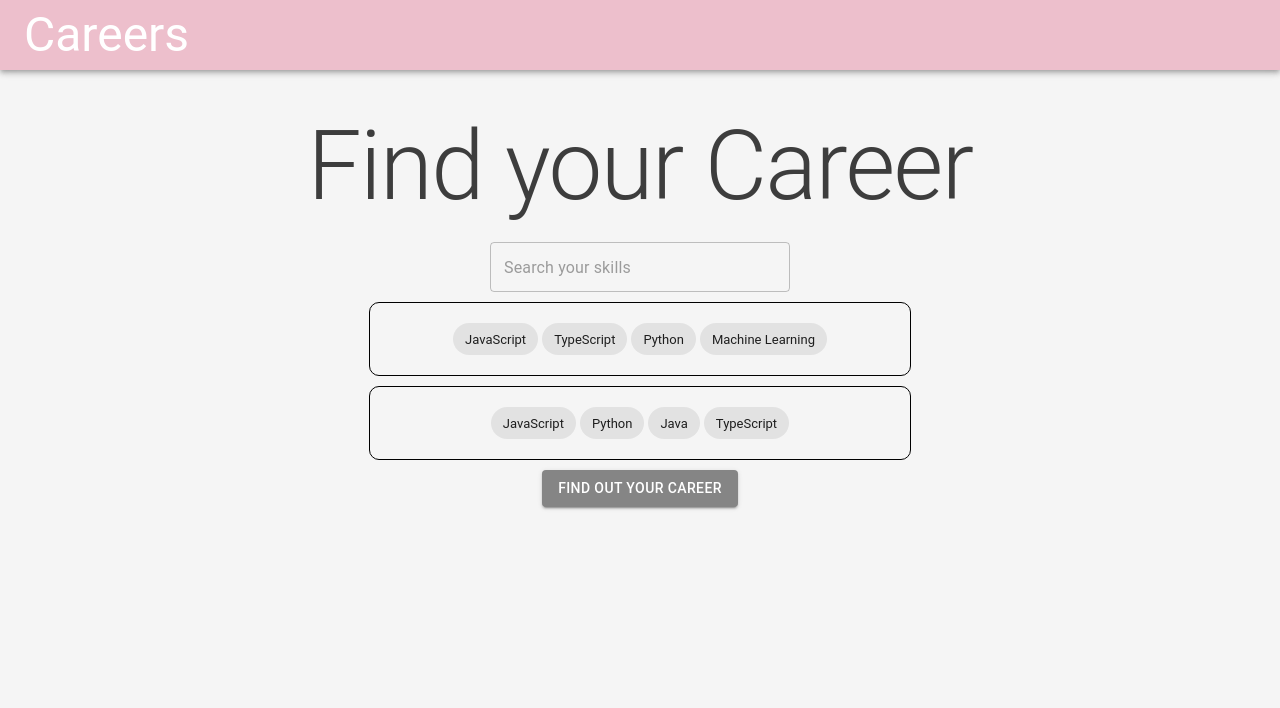
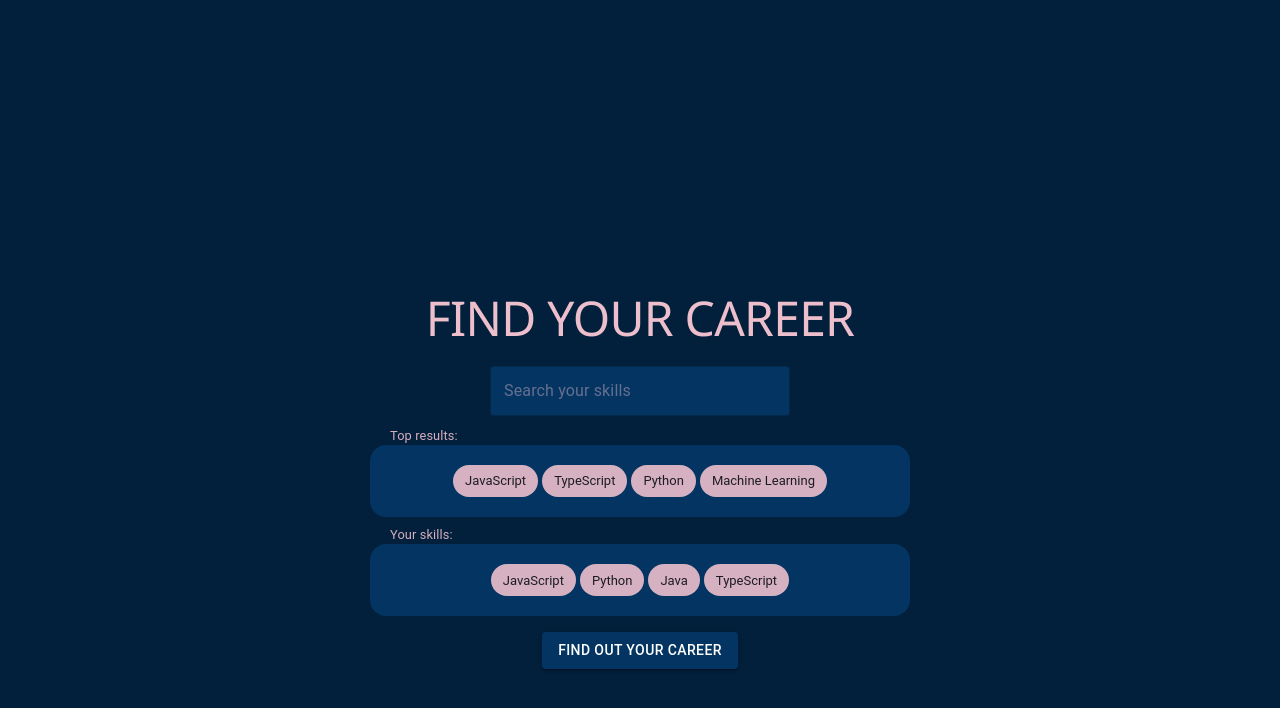
Before and after one commit to MatteoCati/OxfordHack2022, a React (Create React App) app in the folder frontend/: page / in a window 1280 px wide. Shown: the top 708 px of the page. Built offline with nearby package versions, Linux system fonts and the light colour scheme; data requests are answered from the project's data file.

Commit message:
CSS changes to the home page

```diff
--- a/frontend/package.json
+++ b/frontend/package.json
@@ -5,6 +5,7 @@
   "dependencies": {
     "@emotion/react": "^11.10.5",
     "@emotion/styled": "^11.10.5",
+    "@mui/icons-material": "^5.10.9",
     "@mui/material": "^5.10.13",
     "@testing-library/jest-dom": "^5.16.5",
     "@testing-library/react": "^13.4.0",
@@ -19,8 +20,8 @@
     "react-chartjs-2": "^4.3.1",
     "react-circular-progressbar": "^2.1.0",
     "react-dom": "^18.2.0",
+    "react-flow-renderer": "^10.3.17",
     "react-move": "^6.5.0",
-    "react-flow-renderer": "^10.3.17",
     "react-router-dom": "^6.4.3",
     "react-scripts": "5.0.1",
     "react-wordcloud": "^1.2.7",
--- a/frontend/src/App.css
+++ b/frontend/src/App.css
@@ -2,6 +2,7 @@
   display: flex;
   align-items: center;
   flex-direction: column;
-  background-color: #F5F5F5;
+  background-color: #021F3B;
   min-height: 100vh;
+  font-family: 'Segoe UI' !important;
 }
--- a/frontend/src/App.tsx
+++ b/frontend/src/App.tsx
@@ -7,23 +7,31 @@ import {useState} from "react";
 import "./App.css"
 import {AppBar, Link, Toolbar} from "@mui/material";
 import config from "./config";
+import { Page } from "./common";
+import ArrowBackIosIcon from '@mui/icons-material/ArrowBackIos';
 
 
 function App() {
   const [selectedSkills, setSelectedSkills] = useState<string[]>(["JavaScript", "Python", "Java", "TypeScript"])
+  const [currentPage, setCurrentPage] = useState<Page>(0)
+
   return (
     <div className="App">
-        <AppBar position="static" sx={{backgroundColor: config.COLORS.PRIMARY,}}>
-            <Toolbar variant="dense" sx={{height: "70px", display: "flex", alignContent: "center"}}>
-                <Link variant="h3" color="inherit" href={"/"} sx={{textDecoration: "none"}}>
-                    Careers
-                </Link>
-            </Toolbar>
+        <AppBar position="sticky" sx={{backgroundColor: "transparent", boxShadow: "none"}}>
+            <Link
+              variant="h3"
+              color="inherit"
+              href={currentPage == 1 ? "/" : "/graph" }
+              sx={{textDecoration: "none"}}
+              display={currentPage == 0 ? "none" : undefined}
+            >
+                <ArrowBackIosIcon sx={{color: config.COLORS.PRIMARY, margin: "1rem", width: "2rem", height: "2rem"}}/>
+            </Link>
         </AppBar>
       <Routes>
-        <Route path="/" element={ <HomePage selectedSkills={selectedSkills} setSelectedSkills={setSelectedSkills}/> } />
-        <Route path="/graph" element={ <GraphPage /> } />
-        <Route path= "/role/:roleId" element={ <RolePage selectedSkills={selectedSkills}/> } />
+        <Route path="/" element={ <HomePage selectedSkills={selectedSkills} setSelectedSkills={setSelectedSkills} setCurrentPage={setCurrentPage}/> } />
+        <Route path="/graph" element={ <GraphPage setCurrentPage={setCurrentPage}/> } />
+        <Route path= "/role/:roleId" element={ <RolePage selectedSkills={selectedSkills} setCurrentPage={setCurrentPage}/> } />
       </Routes>
     </div>
   )
--- a/frontend/src/GraphPage.tsx
+++ b/frontend/src/GraphPage.tsx
@@ -1,11 +1,13 @@
 import CategoryButton from './components/CategoryButton';
 import config from "./config"
-import { useEffect, useState } from "react";
-import { ICategory } from './common';
+import { FC, useEffect, useState } from "react";
+import { ICategory, Page } from './common';
 
-// need a list of categories that we will get from the request and pass a category to a custom button object
+interface GraphPageProps {
+    setCurrentPage: (page: number) => void,
+}
 
-function GraphPage() {
+const GraphPage: FC<GraphPageProps> = ({setCurrentPage}) => {
     const [categories, setCategories] = useState<ICategory[]>([])
     const coordinates = [
         ["10%", "45%"], //small
@@ -18,6 +20,7 @@ function GraphPage() {
     let counter = 6
 
     useEffect(() => {
+        setCurrentPage(Page.GRAPH)
         fetch(config.BACKEND_BASE_URL + "/categories")
             .then(jsonData => jsonData.json())
             .then((data: ICategory[]) => {
@@ -28,7 +31,6 @@ function GraphPage() {
 
     return (
       <div>
-        <h1>This is the graph page</h1>
         {categories.map(category => {
             counter -= 1;
             return (<CategoryButton
--- a/frontend/src/HomePage.css
+++ b/frontend/src/HomePage.css
@@ -10,3 +10,26 @@
 .title {
     color: #586F6B;
 }
+
+.header-style {
+    font-size: 3rem !important;
+    font-family: 'Segoe UI' !important;
+    text-transform: capitalize;
+    font-weight: 400 !important;
+    height: 40%;
+}
+
+.button-container {
+    display: flex;
+    min-height: 10rem;
+    align-items: flex-start;
+    padding: 0.5rem;
+}
+
+.little-text {
+    font-size: 0.8rem !important;
+    width: 500px;
+    padding: 0 1rem;
+    margin: 0;
+    opacity: 90%;
+}
--- a/frontend/src/HomePage.tsx
+++ b/frontend/src/HomePage.tsx
@@ -4,6 +4,7 @@ import SkillsBlock from "./SkillsBlock";
 import {Typography, OutlinedInput, Button, Box} from "@mui/material"
 import "./HomePage.css"
 import { Link } from "react-router-dom";
+import { Page } from "./common";
 
 interface SkillsFetch {
     top_skills: string[]
@@ -13,9 +14,11 @@ interface SkillsFetch {
 interface HomePageProps {
     selectedSkills: string[];
     setSelectedSkills: (newSkills: string[]) => void,
+    setCurrentPage: (page: number) => void,
 }
 
-const HomePage: FC<HomePageProps> = ({selectedSkills, setSelectedSkills}) => {
+const HomePage: FC<HomePageProps> = ({selectedSkills, setSelectedSkills, setCurrentPage}) => {
+
     const [search, setSearch] = useState<string>('')
     const [skills, setSkills] = useState<string[]>([])
 
@@ -23,6 +26,7 @@ const HomePage: FC<HomePageProps> = ({selectedSkills, setSelectedSkills}) => {
     const [topSkills, setTopSkills] = useState<string[]>([])
 
     useEffect(() => {
+        setCurrentPage(Page.HOME)
        fetch(config.BACKEND_BASE_URL + "/skills")
            .then(jsonData => jsonData.json())
            .then((data: SkillsFetch) => {
@@ -75,28 +79,29 @@ const HomePage: FC<HomePageProps> = ({selectedSkills, setSelectedSkills}) => {
         height: "50px",
         marginBottom: "10px",
         width: "300px",
-    }
+        backgroundColor: config.COLORS.SECONDARY,
+        color: config.COLORS.PRIMARY,
+        border: "none",
 
-    const headerStyle  = {
-        color: config.COLORS.TEXT
     }
 
     const containerStyle = {
-        backgroundColor: config.COLORS.BACKGROUND,
         display: "flex",
         flexDirection: "column",
-        justifyContent: "center",
         alignItems: "center",
-        marginTop: "40px",
+        minHeight: "inherit",
+        justifyContent: "flex-end",
     }
 
     return (
         <Box sx={containerStyle}>
-            <Typography variant={"h1"} sx={headerStyle}>Find your Career</Typography>
+            <Typography variant={"h1"} className="header-style" sx={{color: config.COLORS.PRIMARY}}>FIND YOUR CAREER</Typography>
             <OutlinedInput placeholder={"Search your skills"} value={search} onChange={handleSearch} sx={searchStyle}/>
+            <Typography className="little-text" sx={{color: config.COLORS.PRIMARY}}>Top results:</Typography>
             <SkillsBlock skills={shownSkills} onSkillSelected={addSkill} defaultText={'No skill available'}/>
+            <Typography className="little-text" sx={{color: config.COLORS.PRIMARY}}>Your skills:</Typography>
             <SkillsBlock skills={selectedSkills} onSkillSelected={removeSkill} defaultText={'Select some skills to start...'}/>
-            <Button variant={"contained"} component={Link} to={"/graph"} sx={buttonStyle}>Find out your career</Button>
+            <Box className="button-container"><Button variant={"contained"} component={Link} to={"/graph"} sx={buttonStyle}>Find out your career</Button></Box>
         </Box>)
 }
 
--- a/frontend/src/RolePage/index.tsx
+++ b/frontend/src/RolePage/index.tsx
@@ -5,6 +5,7 @@ import config from "../config";
 import MatchingSkills from "./MatchingSkills"
 import HiringGraph from "./HiringGraph";
 import CompaniesList, {CompanyType} from "./CompaniesList";
+import { Page } from "../common";
 
 interface RoleType {
     id: number
@@ -18,13 +19,15 @@ interface RoleType {
 }
 
 interface RolePageProps {
-    selectedSkills: string[]
+    selectedSkills: string[],
+    setCurrentPage: (page: number) => void,
 }
 
-const  RolePage: FC<RolePageProps> = ({ selectedSkills }) => {
+const  RolePage: FC<RolePageProps> = ({ selectedSkills, setCurrentPage }) => {
     const [role, setRole] = useState<RoleType | null>(null)
     const {roleId} = useParams();
     useEffect(() => {
+        setCurrentPage(Page.ROLE)
         fetch(config.BACKEND_BASE_URL+"/role/"+roleId)
             .then(val => val.json())
             .then((data: RoleType) => {
--- a/frontend/src/SkillsBlock.css
+++ b/frontend/src/SkillsBlock.css
@@ -1,8 +1,19 @@
 .block {
-    border: 1px solid black;
     border-radius: 10px;
     display: flex;
     flex-direction: row;
     flex-wrap: wrap;
     padding: 20px;
 }
+
+.container {
+    border-radius: 1rem;
+    display: flex;
+    flex-direction: row;
+    flex-wrap: wrap;
+    padding: 20px;
+    width: 500px;
+    justify-content: center;
+    margin-bottom: 0.5rem;
+    min-height: 2rem;
+}
--- a/frontend/src/SkillsBlock.tsx
+++ b/frontend/src/SkillsBlock.tsx
@@ -3,6 +3,7 @@ import Chip from "@mui/material/Chip"
 
 import "./SkillsBlock.css"
 import {Box, Typography} from "@mui/material";
+import config from "./config";
 
 
 interface SkillsBlockProps {
@@ -12,27 +13,23 @@ interface SkillsBlockProps {
 }
 
 const SkillsBlock: FC<SkillsBlockProps> = ({skills, onSkillSelected, defaultText=''}) => {
-    const containerStyle = {
-        border: "1px solid black",
-        borderRadius: "10px",
-        display: "flex",
-        flexDirection: "row",
-        flexWrap: "wrap",
-        padding: "20px",
-        width: "500px",
-        marginBottom: "10px",
-        justifyContent: "center",
+
+    const buttonStyle = {
+        '&:hover': {
+            backgroundColor: config.COLORS.ACCENT,
+        },
+        backgroundColor: config.COLORS.PRIMARY,
+        ml: "2px",
+        mr: "2px",
+        opacity: "90%"
     }
 
-    const defTextStyle = {
-        color: "#d4c8c7"
-    }
 
-    return <Box sx={containerStyle}>
+    return <Box className="container" sx={{ backgroundColor: config.COLORS.SECONDARY}}>
         { skills.length > 0 ?
-            skills.map(skill => (<Chip label={skill} sx={{ml: "2px", mr: "2px"}} onClick={() => onSkillSelected(skill)}/>))
+            skills.map(skill => (<Chip label={skill} sx={buttonStyle} onClick={() => onSkillSelected(skill)}/>))
             :
-            <Typography sx={defTextStyle}>{defaultText}</Typography>
+            <Typography sx={{color: config.COLORS.BACKGROUND}}>{defaultText}</Typography>
         }
     </Box>
 }
--- a/frontend/src/common.tsx
+++ b/frontend/src/common.tsx
@@ -8,3 +8,9 @@ export interface IRole {
     name: string,
     percentage: number,
 }
+
+export enum Page {
+    HOME=0,
+    GRAPH=1,
+    ROLE=2,
+}
--- a/frontend/src/config.ts
+++ b/frontend/src/config.ts
@@ -1,10 +1,10 @@
 export default {
     BACKEND_BASE_URL: "http://localhost:4000",
     COLORS: {
-        BACKGROUND: "#F5F5F5",  // white
-        TEXT: "#3D3D3D",        // dark grey
+        BACKGROUND: "#021F3B",  // dark grey
+        TEXT: "#F5F5F5",        // white
         PRIMARY: "#EDBFCC",     // light pink
-        SECONDARY: "#858585",   // light grey
+        SECONDARY: "#043562",   // light grey
         ACCENT: "#D7708D",      // dark pink
     }
 }
```
Also changed, not shown: package.json (added, +8 -0 lines), 2 other files (tests, documents, lock files or other folders).
